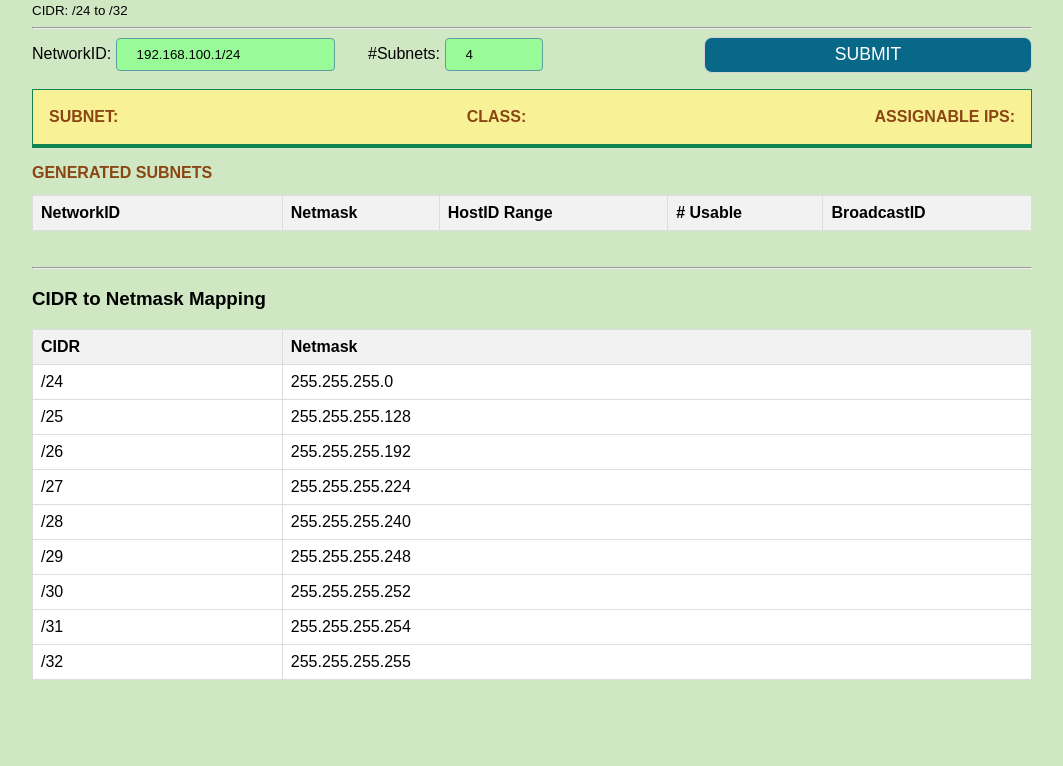
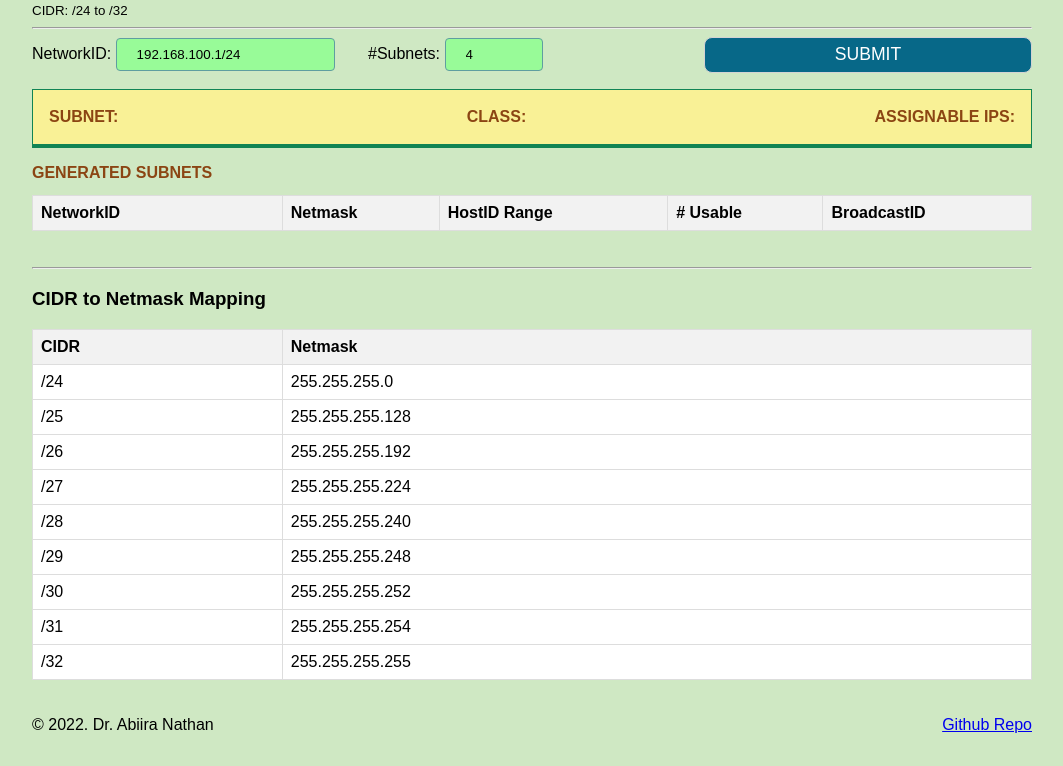
Before and after one commit to abiiranathan/ipsubnet, a plain HTML site: page index.html in a window 1280 px wide. Shown: the part 95-861 px from the top of the page, without its empty margins (108-1171 px from the left). Before the commit the page ends 811 px from the top, so only its background shows below. Drawn offline with Linux system fonts and the light colour scheme; no server answers.

Commit message:
Add Readme

```diff
--- a/index.html
+++ b/index.html
@@ -5,9 +5,14 @@
     <meta name="viewport" content="width=device-width, initial-scale=1.0" />
     <title>Subnet Calc</title>
     <style>
+      html {
+        width: 100%;
+        height: 100%;
+      }
       body {
         padding: 1rem;
         max-width: 1000px;
+        width: 100%;
         margin: auto;
         background-color: rgb(207, 232, 195);
         font-family: Arial, Helvetica, sans-serif;
@@ -109,6 +114,12 @@
         border: 1px solid rgb(17, 132, 84);
         border-bottom: 4px solid rgb(17, 132, 84);
         margin-top: 1rem;
+      }
+
+      footer {
+        display: flex;
+        justify-content: space-between;
+        align-items: center;
       }
 
       @media screen and (max-width: 400px) {
@@ -236,6 +247,15 @@
         </tbody>
       </table>
     </div>
+    <footer>
+      <p>&copy; 2022. Dr. Abiira Nathan</p>
+      <a
+        href="http://github.com/abiiranathan/ipsubnet"
+        target="_blank"
+        rel="noopener"
+        >Github Repo</a
+      >
+    </footer>
     <script src="subnet.js"></script>
   </body>
 </html>
```
Also changed, not shown: 1 other file.
